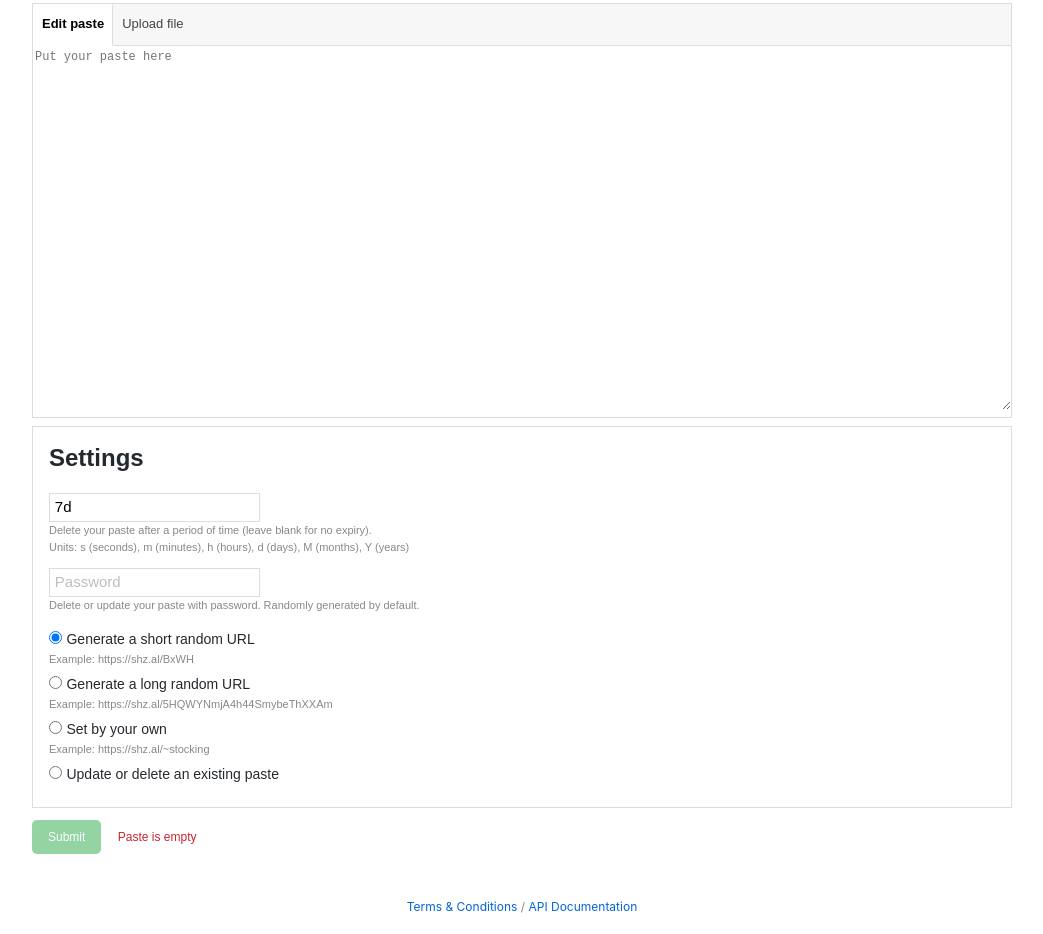
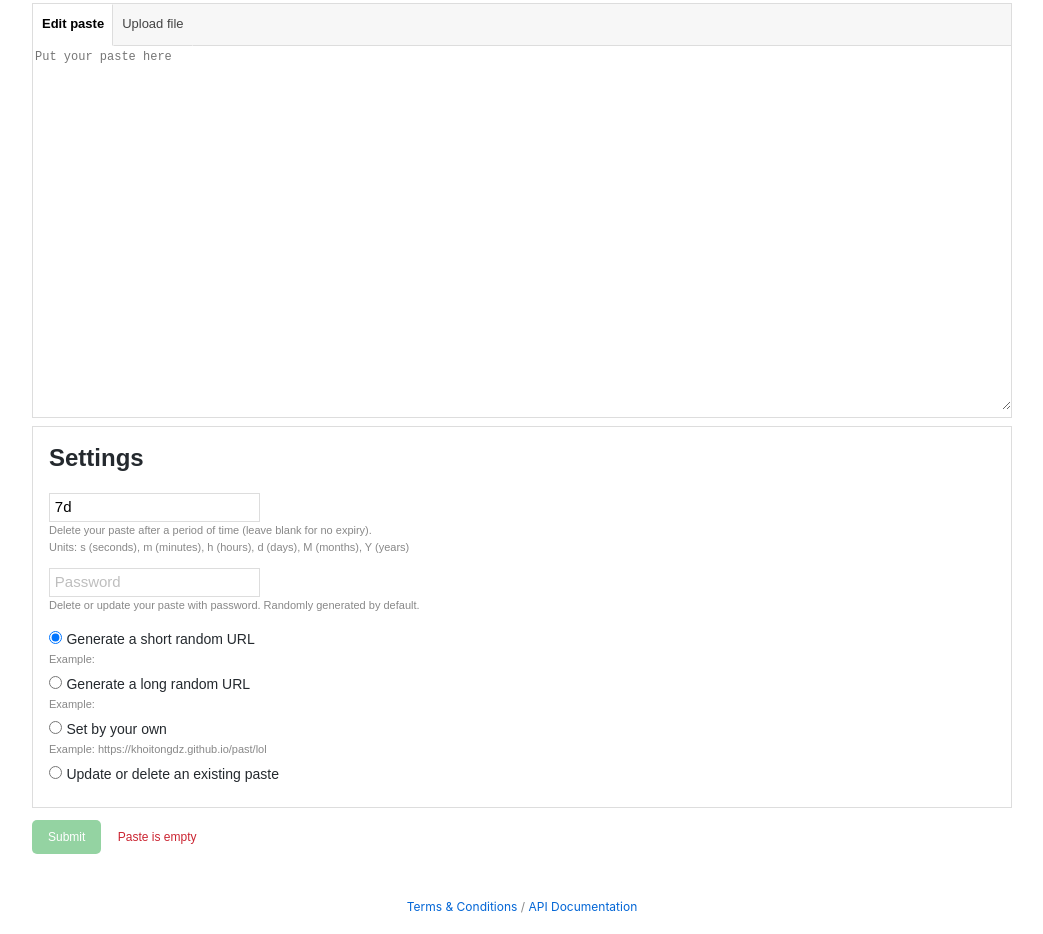
Before and after one commit to khoitongdz/Cloud, a plain HTML site: page index.html in a window 1280 px wide. Shown: the part 256-1190 px from the top of the page, without its empty margins (118-1161 px from the left). Drawn offline with nearby package versions, Linux system fonts and the light colour scheme.

Commit message:
Update index.html

```diff
--- a/index.html
+++ b/index.html
@@ -354,26 +354,26 @@ footer {
         <div class="label-line">
             <input type="radio" name="url-type" value="short" id="paste-url-short-radio" checked="">
             <label for="paste-url-short-radio" class="radio-label">Generate a short random URL</label>
-            <span class="small-label">Example: https://shz.al/BxWH</span>
+            <span class="small-label">Example: </span>
         </div>
         <div class="label-line">
             <input type="radio" name="url-type" value="long" id="paste-url-long-radio">
             <label for="paste-url-long-radio" class="radio-label">Generate a long random URL</label>
-            <span class="small-label">Example: https://shz.al/5HQWYNmjA4h44SmybeThXXAm</span>
+            <span class="small-label">Example: </span>
         </div>
         <div class="label-line">
             <input type="radio" name="url-type" value="custom" id="paste-url-custom-radio">
             <label for="paste-url-custom-radio" class="radio-label">Set by your own</label>
             <div id="paste-url-input-wrapper">
-                <span id="paste-url-input-prefix">https://shz.al/~</span>
+                <span id="paste-url-input-prefix">https://khoitongdz.github.io/past/~</span>
                 <input type="text" id="paste-custom-url-input" minlength="3" name="custom-url">
             </div>
-            <span class="small-label">Example: https://shz.al/~stocking</span>
+            <span class="small-label">Example: https://khoitongdz.github.io/past/lol</span>
         </div>
         <div class="label-line">
             <input type="radio" name="url-type" value="admin" id="paste-url-admin-radio">
             <label for="paste-url-admin-radio" class="radio-label">Update or delete an existing paste</label>
-            <input type="url" spellcheck="false" id="paste-admin-url-input" name="admin-url" value="https://shz.al">
+            <input type="url" spellcheck="false" id="paste-admin-url-input" name="admin-url" value="https://khoitongdz.github.io/past">
         </div>
     </div>
     <div id="paste-uploaded-panel" class="hidden">
@@ -406,9 +406,9 @@ footer {
 </div>
 <footer class="px-3 my-2 text-center">
     <p>
-        <a href="https://shz.al/tos" class="d-inline-block">Terms &amp; Conditions</a>
+        <a href="https://khoitongdz.github.io/past" class="d-inline-block">Terms &amp; Conditions</a>
         /
-        <a href="https://shz.al/api" class="d-inline-block">API Documentation</a>
+        <a href="https://khoitongdz.github.io/past" class="d-inline-block">API Documentation</a>
     </p>
 </footer>
 <script src="https://cdnjs.cloudflare.com/ajax/libs/jquery/3.6.0/jquery.min.js"></script>
@@ -434,7 +434,7 @@ function parsePath(pathname) {
 }
 
 window.addEventListener('DOMContentLoaded', () => {
-  const base_url = 'https://shz.al'
+  const base_url = 'https://khoitongdz.github.io/past'
   const deploy_date = new Date('{{DEPLOY_DATE}}')
 
   function getDateString(date) {
@@ -754,7 +754,7 @@ window.addEventListener('DOMContentLoaded', () => {
     <meta charset="UTF-8">
     <title>Yet another pastebin</title>
     <meta name="viewport" content="width=device-width, initial-scale=1, shrink-to-fit=no">
-    <link rel="icon" href="https://sharzy.in/favicon-32x32.png" type="image/png">
+    <link rel="icon" href="https://github.com/khoitongdz/UgphoneMod/blob/main/background.jpg?raw=true" type="image/png">
     <style media="screen">
 
 </script>
```
